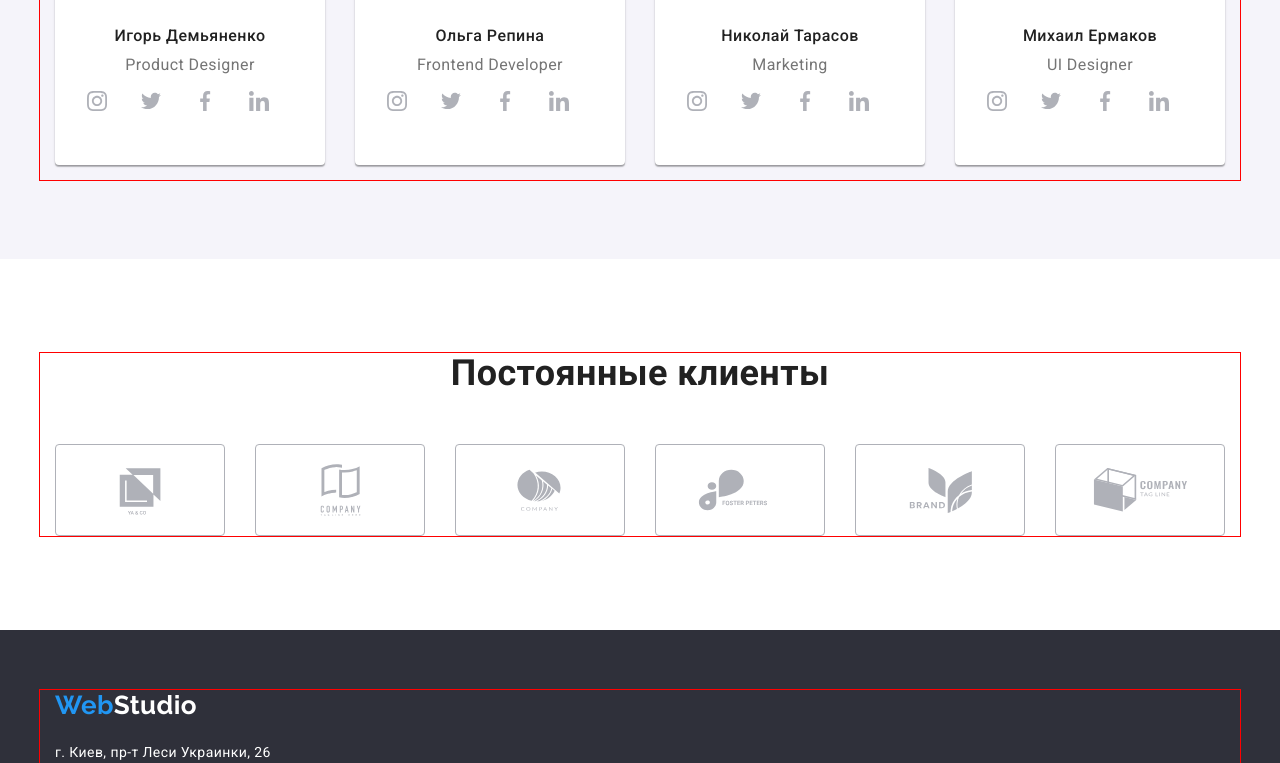
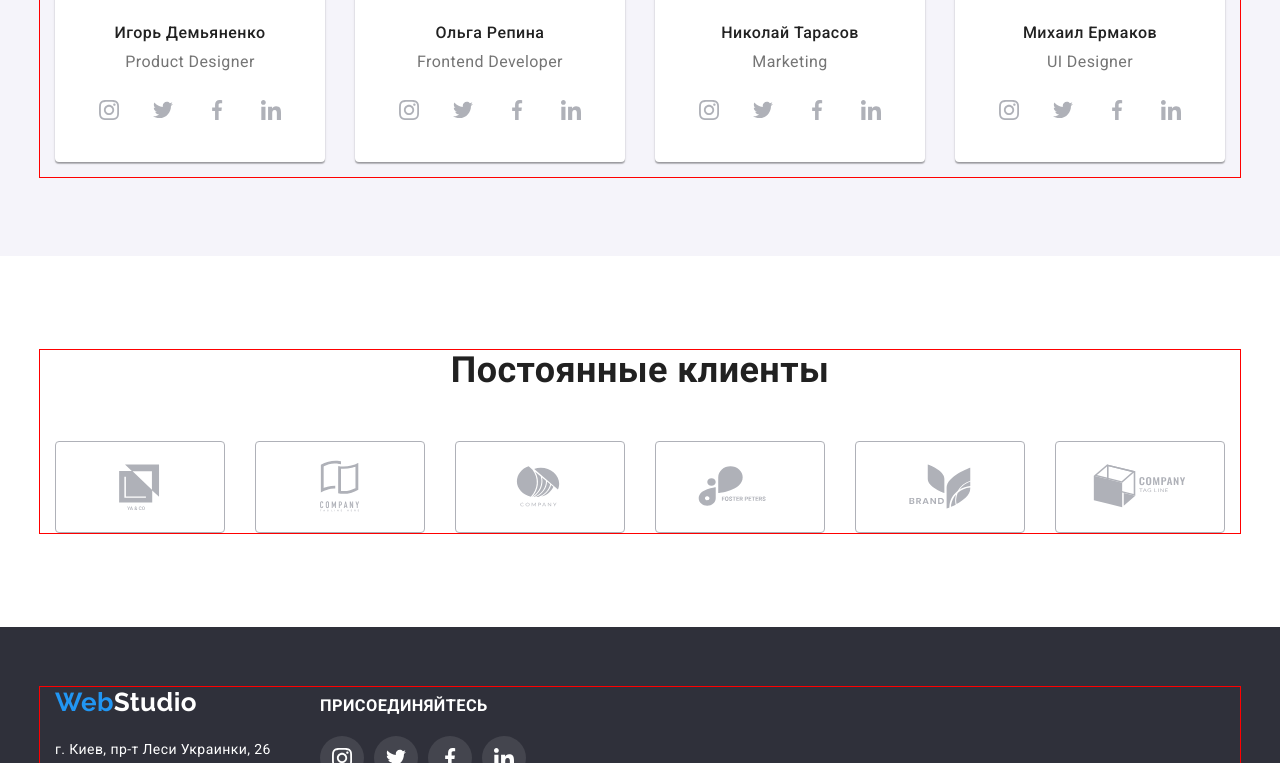
Before and after one commit to KravtsovaMaryna/goit-markup-hw-04, a plain HTML site: page index.html in a window 1280 px wide. Shown: the part 2037-2800 px from the top of the page. Drawn offline with nearby package versions, Linux system fonts and the light colour scheme.

Commit message:
footer complited

```diff
--- a/css/styles.css
+++ b/css/styles.css
@@ -87,7 +87,6 @@ body {
     align-items: center;
     padding-top: 32px;
     padding-bottom: 32px;
-
 }
 .container {
     max-width: 1200px;
@@ -103,20 +102,17 @@ body {
 
 .header {
         border: 1px solid #ECECEC;
-
 }
 
 .header-navigation {
     display: flex;
     margin-right: auto;
-
 }
 
 
 .header-list {
 display: flex;
 justify-content: right;
-
 }
 
 .header-logo {
@@ -449,6 +445,7 @@ color: var(--title-color);
 .footer-img {font-family: "Raleway", sans-serif;
     font-weight: 700;
     font-size: 26px;
+    font-style: normal;
     line-height: 1.19;
     color: #2196F3;
     margin-right: 93px;
@@ -550,6 +547,55 @@ line-height: 1.87;
 color: var(--main-color);
 }
 
-.link {
+
+
+.footer-wrapper {
+    display: flex;
+    /* margin-right: auto; */
+    /* justify-content: space-between; */
+}
+.connection-list {
+    /* display: flex; */
+    align-items: center;
+
+
+
+}
+
+.footer-connection {
     display: block;
+    margin-top: 10px;
+    margin-bottom: 20px;
+    color: var(--focus-color);
 }
+   .footer-soc {
+       margin-left: 30px;
+   }
+
+.footer-item {
+
+    height: 44px;
+    width: 44px;
+    margin-right: 10px;
+
+}
+
+.footer-link {
+    display: flex;
+    width: 100%;
+    height: 100%;
+    background-color: rgba(255, 255, 255, 0.1);
+    border-radius: 50%;
+    justify-content: center;
+    align-items: center;
+
+}
+
+.footer-soc-icon {
+    fill: var(--focus-color);
+}
+
+.footer-link:hover,
+.footer-link:focus {
+  background-color: var(--accent-color);
+}
--- a/index.html
+++ b/index.html
@@ -264,11 +264,10 @@
 
 
     <footer class="footer">
-        <div class="container">
-          <a class="footer-img" href="./index.html">
-               Web<span class="footer-logo">Studio</span></a>
-
-               <address class="address">
+        <div class="container footer-wrapper">
+            <address class="address">
+            <a class="footer-img" href="./index.html">
+                Web<span class="footer-logo">Studio</span></a>
 
                 <ul class="address-list">
                     <li class="address-item">г. Киев, пр-т Леси Украинки, 26</li>
@@ -276,10 +275,11 @@
                     <li class="address-item"><a class="link-tel link-color" href="tel:+380991111111">+38 099 111 11 11</a></li>
                 </ul>
             </address>
-        </div>
 
-        <div class="footer-wrapper">
+
+        <div class="footer-soc">
             <h3 class="footer-connection">ПРИСОЕДИНЯЙТЕСЬ</h3>
+
         <ul class="connection-list">
 
           <li class="footer-item">
@@ -311,6 +311,7 @@
         </li>
      </ul>
     </div>
+</div>
     </footer>
 
 
```
